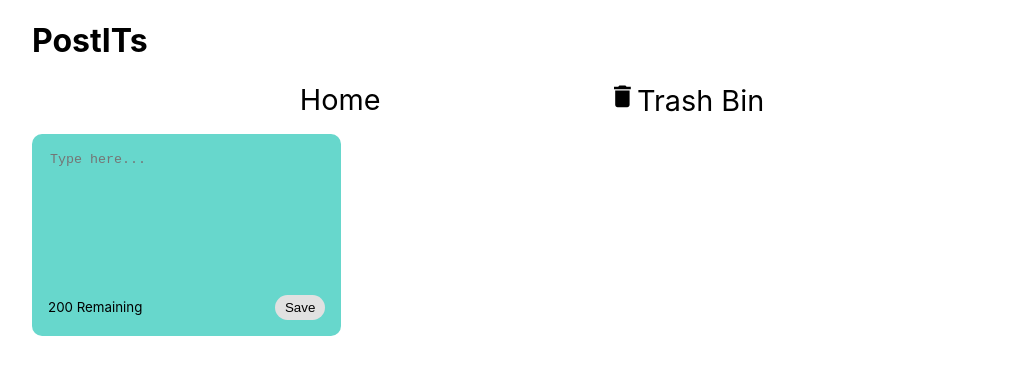
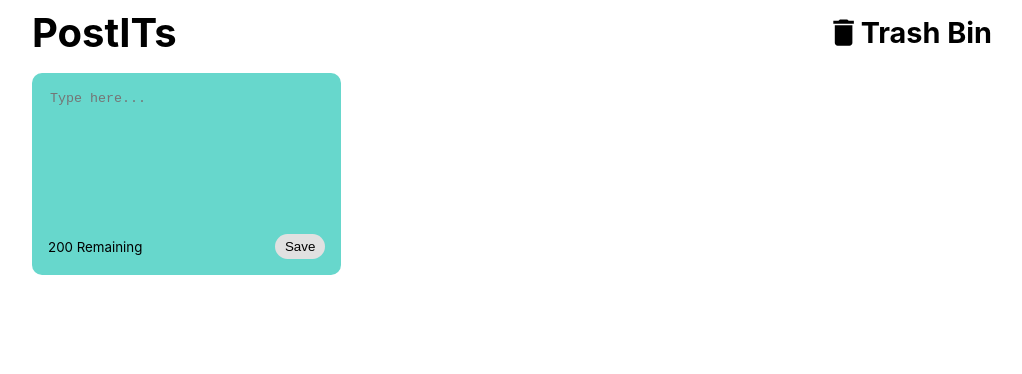
Before and after one commit to alfredoLopezpintos/aplicacion-react, a React (Create React App) app: page / in a window 1280 px wide. Shown: the top 374 px of the page, without its empty margins (128-1150 px from the left). Built offline with nearby package versions, Linux system fonts and the light colour scheme.

Commit message:
Fixes in header. Removed tab component as it is deprecated of the project.

```diff
--- a/src/components/ChangeTab/ChangeTab.css
+++ /dev/null
@@ -1,23 +0,0 @@
-.link {
-    display: flex;
-    list-style-type: none;
-    font-size: 1.8rem;
-    /* text-decoration: none; */
-    /* color: black; */
-    color: black;
-    text-decoration: none;
-}
-.link:hover {
-    text-decoration: underline;
-}
-
-.all {
-    display: flex;
-    align-items: center;
-    list-style-type: none;
-    justify-content: space-evenly;
-}
-
-/* .ul .li svg {
-    font-size: 2.5rem;
-} */
--- a/src/components/ChangeTab/index.jsx
+++ /dev/null
@@ -1,22 +0,0 @@
-import React from 'react';
-import { Link } from 'react-router-dom';
-import { MdDelete } from 'react-icons/md';
-import './ChangeTab.css';
-
-export const ChangeTab = () => (
-  <div>
-    <ul className="all">
-      <Link className="link" to="/">
-        <li>Home</li>
-      </Link>
-      <Link className="link" to="/TrashBin">
-        <li>
-          <MdDelete />
-          Trash Bin
-        </li>
-      </Link>
-    </ul>
-  </div>
-);
-
-export default ChangeTab;
--- a/src/components/Header/Header.css
+++ b/src/components/Header/Header.css
@@ -2,4 +2,30 @@
     display: flex;
     align-items: center;
     justify-content: space-between;
+    padding-top: 0.5rem;
+    padding-bottom: 1rem;
 }
+
+.trash {
+    display: flex;
+    list-style-type: none;
+    color: black;
+    font-size: 1.8rem;
+    text-decoration: none;
+}
+.trash:hover {
+    text-decoration: underline;
+}
+
+.home {
+    color: black;
+    font-size: 2.5rem;
+    text-decoration: none;
+}
+.home:hover {
+    text-decoration: underline;
+}
+
+.trashIcon {
+    font-size: 2.2rem;
+}
--- a/src/components/Header/index.jsx
+++ b/src/components/Header/index.jsx
@@ -1,8 +1,17 @@
 import React from 'react';
+import { Link } from 'react-router-dom';
+import { MdDelete } from 'react-icons/md';
+import './Header.css';
 
 export const Header = () => (
   <div className="header">
-    <h1>PostITs</h1>
+    <Link className="home" to="/">
+      <b>PostITs</b>
+    </Link>
+    <Link className="trash" to="/TrashBin">
+      <MdDelete className="trashIcon" />
+      <b>Trash Bin</b>
+    </Link>
   </div>
 );
 
--- a/src/components/Home/Index.jsx
+++ b/src/components/Home/Index.jsx
@@ -3,7 +3,6 @@ import { useSelector, useDispatch } from 'react-redux';
 import './Home.css';
 import { BrowserRouter as Router, Switch, Route } from 'react-router-dom';
 import { reloadPostITs } from '../../Redux/postITsSlice';
-import Tab from '../ChangeTab/index';
 import PostsComponent from '../PostITs/index';
 import TrashComponent from '../TrashBin/index';
 import HeaderComponent from '../Header/index';
@@ -36,13 +35,10 @@ export const Home = () => {
         <header className="Home-header">
           <div className="container">
             <HeaderComponent />
-            <Tab />
-
             <Switch>
               <Route path="/" exact component={PostsComponent} />
               <Route path="/TrashBin" component={TrashComponent} />
             </Switch>
-
           </div>
         </header>
       </div>
```
